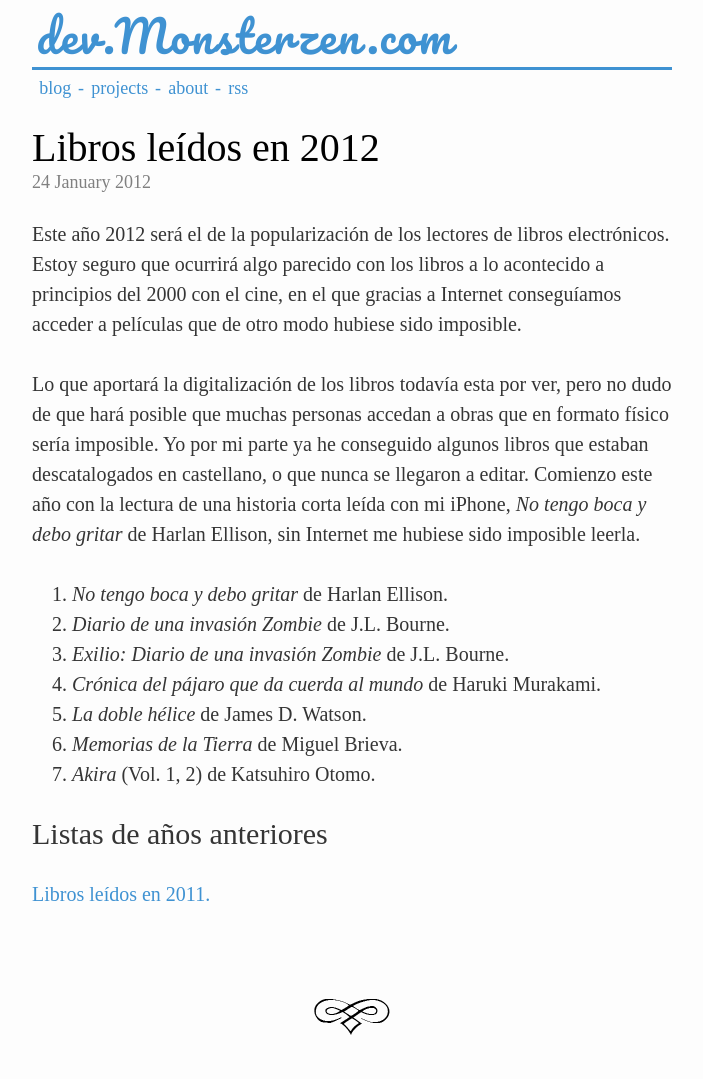
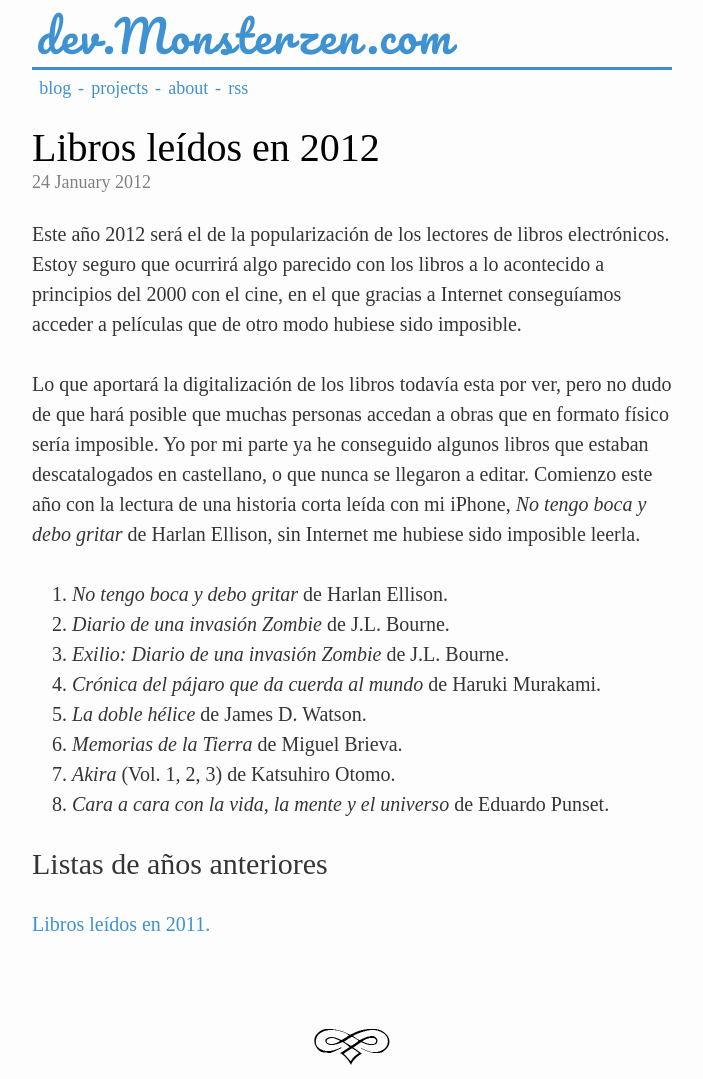
Before and after one commit to jfcalvo/jfcalvo.github.com, a Jekyll site: the page built from _posts/2012-01-24-libros-leidos-en-2012.markdown, in a window 1280 px wide. Shown: the whole page, without its empty margins (288-991 px from the left). Built offline with Jekyll 4.4.1, drawn with Linux system fonts in a browser that asks for light colours; some web fonts are replaced; before the commit the page ends 1049 px from its top, so only the background shows below that.

Commit message:
Added a new book.

```diff
--- a/_posts/2012-01-24-libros-leidos-en-2012.markdown
+++ b/_posts/2012-01-24-libros-leidos-en-2012.markdown
@@ -16,7 +16,8 @@ Lo que aportará la digitalización de los libros todavía esta por ver, pero no
 4. *Crónica del pájaro que da cuerda al mundo* de Haruki Murakami.
 5. *La doble hélice* de James D. Watson.
 6. *Memorias de la Tierra* de Miguel Brieva.
-7. *Akira* (Vol. 1, 2) de Katsuhiro Otomo.
+7. *Akira* (Vol. 1, 2, 3) de Katsuhiro Otomo.
+8. *Cara a cara con la vida, la mente y el universo* de Eduardo Punset.
 
 ## Listas de años anteriores
 
```
